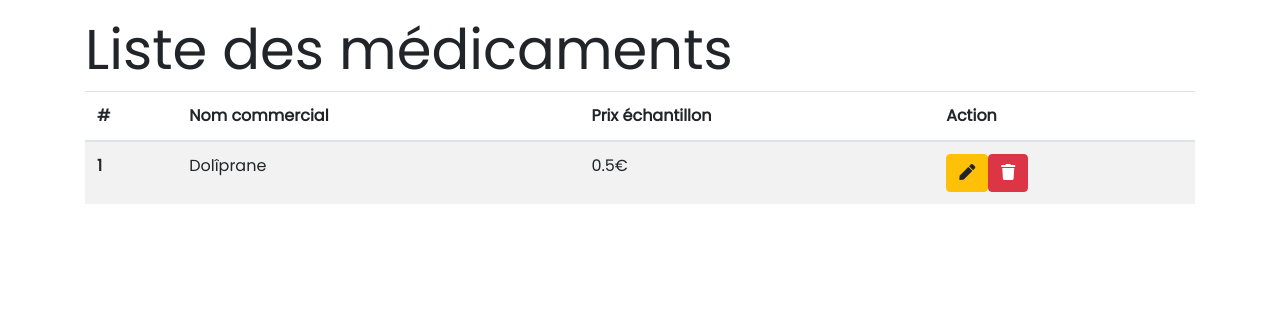
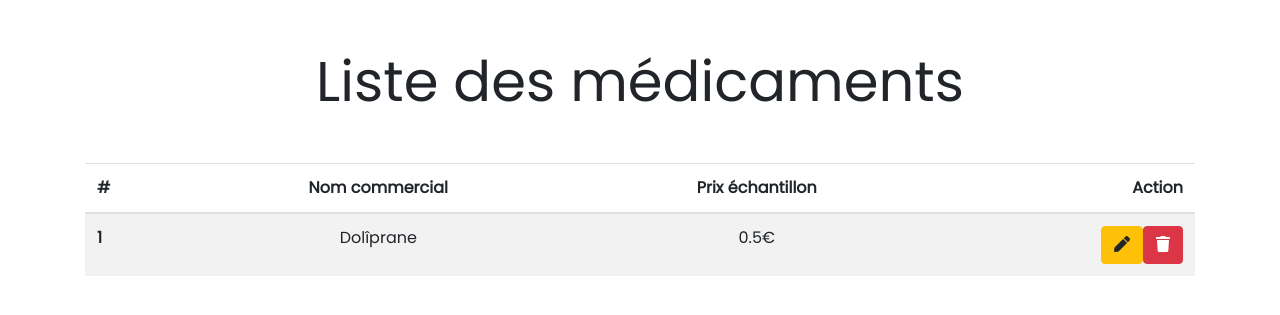
Before and after one commit to Theo-Morin/Gestion-Medicament, a Symfony app: template templates/medicament/list.html.twig in a window 1280 px wide. Shown: the part 91-406 px from the top of the page. Run offline with Twig, Linux system fonts and the light colour scheme; the template is opened without the code that fills it, so the values that code supplies are empty; some libraries are stand-ins or nearby versions.

Commit message:
Liste des médicaments

```diff
--- a/templates/medicament/list.html.twig
+++ b/templates/medicament/list.html.twig
@@ -3,23 +3,23 @@
 {% block title %}Liste des médicaments!{% endblock %}
 
 {% block body %}
-<div class="container mt-3">
-    <h1 class="display-4">Liste des médicaments</h1>
+<div class="container mt-5">
+    <h1 class="display-4 text-center mb-5">Liste des médicaments</h1>
     <table class="table table-striped">
         <thead>
             <tr>
                 <th scope="col">#</th>
-                <th scope="col">Nom commercial</th>
-                <th scope="col">Prix échantillon</th>
-                <th scope="col">Action</th>
+                <th scope="col" class="text-center">Nom commercial</th>
+                <th scope="col" class="text-center">Prix échantillon</th>
+                <th scope="col" class="text-right">Action</th>
             </tr>
         </thead>
         <tbody>
-            <tr>
+            <tr onclick="document.location='#'">
                 <th scope="row">1</th>
-                <td>Dolîprane</td>
-                <td>0.5€</td>
-                <td><a href="#"><button type="button" class="btn btn-warning"><i class="fas fa-pen"></i></button></a><a href="#"><button type="button" class="btn btn-danger"><i class="fas fa-trash"></i></button></a></td>
+                <td class="text-center">Dolîprane</td>
+                <td class="text-center">0.5€</td>
+                <td class="text-right"><a href="#"><button type="button" class="btn btn-warning"><i class="fas fa-pen"></i></button></a><a href="#"><button type="button" class="btn btn-danger"><i class="fas fa-trash"></i></button></a></td>
             </tr>
         </tbody>
     </table>
```
